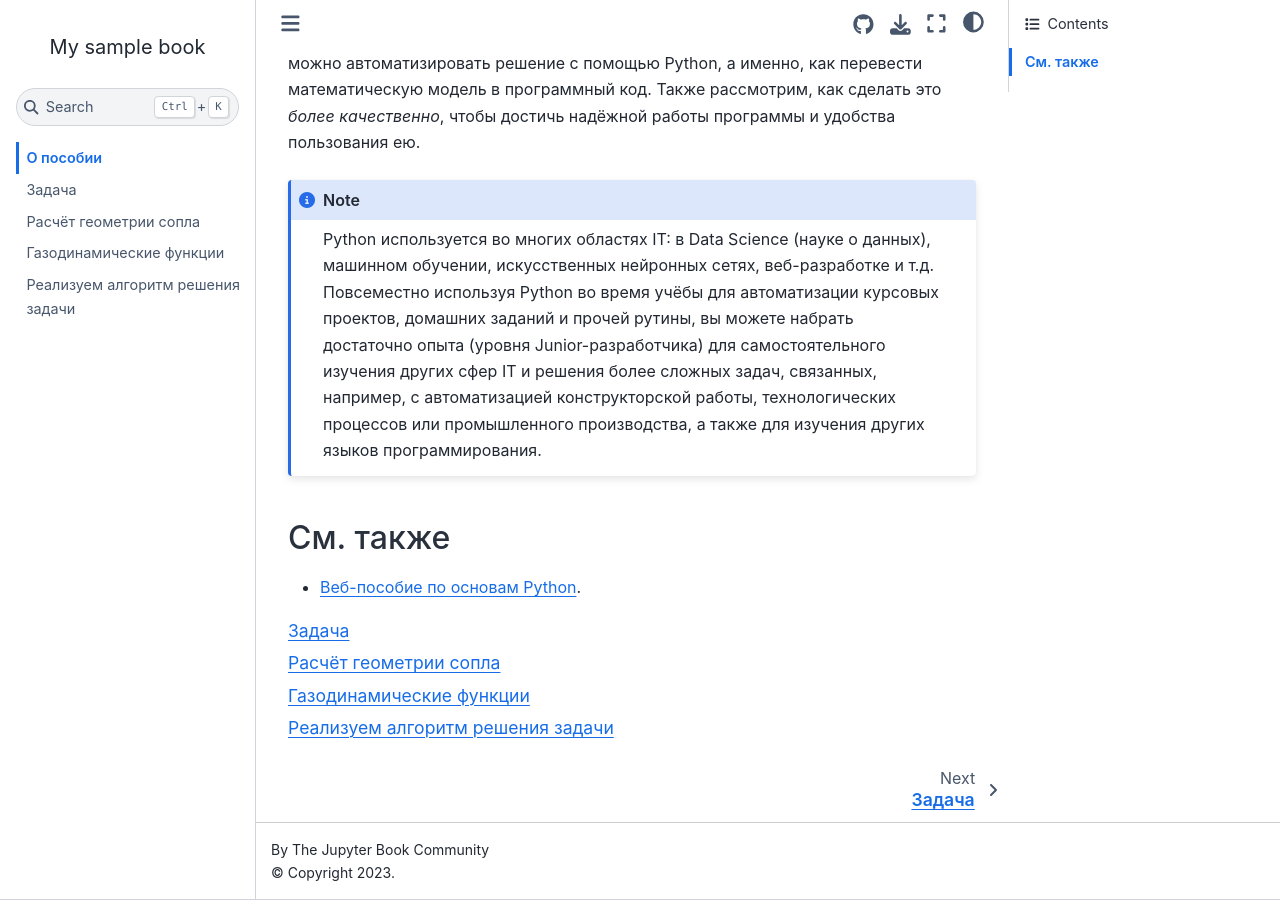
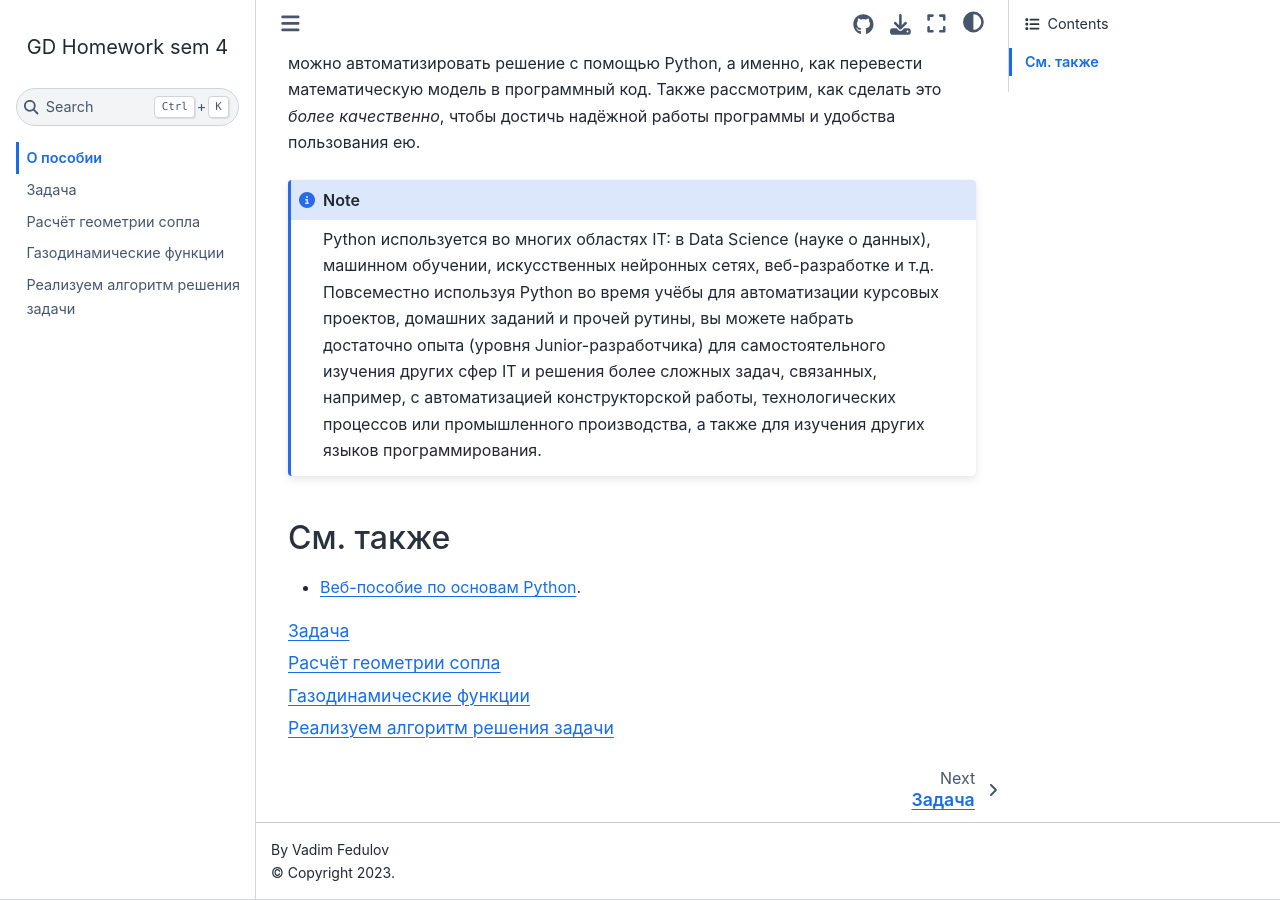
Before and after one commit to unexpectedCoder/GD-Homework-sem-4-web-manual, a Jupyter Book: the page built from intro.md, in a window 1280 px wide and 900 px high, scrolled down 1159 px. Built offline with Jupyter Book 1.0.4 settings and Sphinx 7.4.7 and the Sphinx Book theme 1.1.4, drawn with Linux system fonts in a browser that asks for light colours.

Commit message:
Fix _config.yml

```diff
--- a/_config.yml
+++ b/_config.yml
@@ -1,8 +1,8 @@
 # Book settings
 # Learn more at https://jupyterbook.org/customize/config.html
 
-title: My sample book
-author: The Jupyter Book Community
+title: GD Homework sem 4
+author: Vadim Fedulov
 logo: logo.png
 
 # Force re-execution of notebooks on each build.
@@ -21,7 +21,7 @@ bibtex_bibfiles:
 
 # Information about where the book exists on the web
 repository:
-  url: https://github.com/executablebooks/jupyter-book  # Online location of your book
+  url: https://github.com/unexpectedCoder/GD-Homework-sem-4-web-manual
   path_to_book: docs  # Optional path to your book, relative to the repository root
   branch: master  # Which branch of the repository should be used when creating links (optional)
 
```
